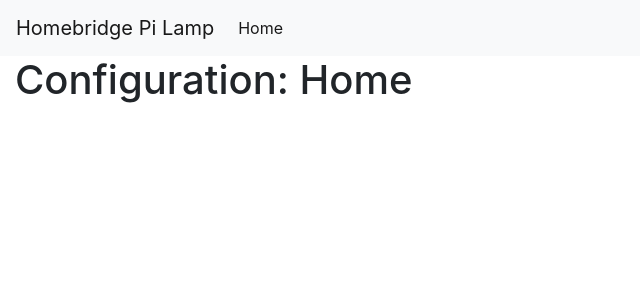
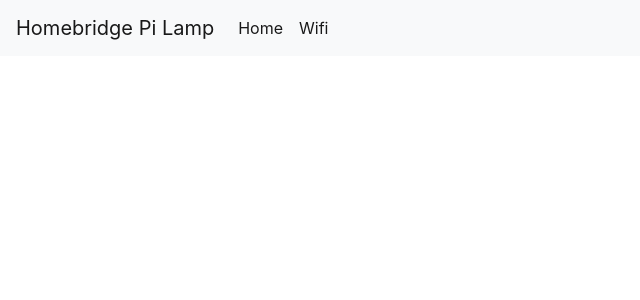
Before and after one commit to mkoistinen/homebridge-pi-lamp, a Django app: page /config/ in a window 1280 px wide. Shown: the top 300 px of the page, without its empty margins (0-640 px from the left). Run offline with Django 3.2, Linux system fonts and the light colour scheme; parts of the project's set-up code (start-up, migrations or seed data) failed here and were passed over; some libraries are stand-ins or nearby versions.

Commit message:
App-ify apps

```diff
--- a/unicorn/apps/api/__init__.py
+++ b/unicorn/apps/api/__init__.py
@@ -0,0 +1 @@
+default_app_config = 'unicorn.apps.api.apps.ApiConfig'
--- /dev/null
+++ b/unicorn/apps/api/apps.py
@@ -0,0 +1,6 @@
+from django.apps import AppConfig
+
+
+class ApiConfig(AppConfig):
+    name = 'unicorn.apps.api'
+    verbose_name = 'api'
--- a/unicorn/apps/api/urls.py
+++ b/unicorn/apps/api/urls.py
@@ -32,6 +32,7 @@
 register_converter(HexColorConverter, 'hexcolor')
 register_converter(OnOffConverter, 'onoff')
 
+app_name = 'api'
 
 urlpatterns = [
     path('v1.0/', include([
--- a/unicorn/apps/color/__init__.py
+++ b/unicorn/apps/color/__init__.py
@@ -1,3 +1,5 @@
 from .color import Color
 
+default_app_config = 'unicorn.apps.color.apps.ColorConfig'
+
 RGB_ERROR_COLOR = 255, 127, 127
--- /dev/null
+++ b/unicorn/apps/color/apps.py
@@ -0,0 +1,6 @@
+from django.apps import AppConfig
+
+
+class ColorConfig(AppConfig):
+    name = 'unicorn.apps.color'
+    verbose_name = 'Color'
--- a/unicorn/apps/config/__init__.py
+++ b/unicorn/apps/config/__init__.py
@@ -1,3 +1 @@
-# -*- coding: utf-8 -*-
-
-from __future__ import unicode_literals
+default_app_config = 'unicorn.apps.config.apps.ConfigConfig'
--- /dev/null
+++ b/unicorn/apps/config/apps.py
@@ -0,0 +1,6 @@
+from django.apps import AppConfig
+
+
+class ConfigConfig(AppConfig):
+    name = 'unicorn.apps.config'
+    verbose_name = 'Configuration'
--- a/unicorn/apps/config/urls.py
+++ b/unicorn/apps/config/urls.py
@@ -2,6 +2,8 @@
 
 from .views import ConfigureHomeView, WifiConfigView, WifiConfigUpdatingView
 
+
+app_name = 'config'
 
 urlpatterns = [
     path('', ConfigureHomeView.as_view(), name='configure-home'),
--- a/unicorn/apps/effects/__init__.py
+++ b/unicorn/apps/effects/__init__.py
@@ -3,3 +3,5 @@
 from .candle_light import *
 from .ocean_boat_blue import *
 from .rainbow import *
+
+default_app_config = 'unicorn.apps.effects.apps.EffectsConfig'
--- /dev/null
+++ b/unicorn/apps/effects/apps.py
@@ -0,0 +1,6 @@
+from django.apps import AppConfig
+
+
+class EffectsConfig(AppConfig):
+    name = 'unicorn.apps.effects'
+    verbose_name = 'Effects'
--- a/unicorn/apps/unicorn_phat/__init__.py
+++ b/unicorn/apps/unicorn_phat/__init__.py
@@ -1 +1,3 @@
 from .unicorn import Unicorn
+
+default_app_config = 'unicorn.apps.unicorn_phat.apps.UnicornPhatConfig'
--- /dev/null
+++ b/unicorn/apps/unicorn_phat/apps.py
@@ -0,0 +1,6 @@
+from django.apps import AppConfig
+
+
+class UnicornPhatConfig(AppConfig):
+    name = 'unicorn.apps.unicorn_phat'
+    verbose_name = 'Unicorn pHat'
--- a/unicorn/templates/base.html
+++ b/unicorn/templates/base.html
@@ -7,29 +7,24 @@
         <meta name="viewport" content="width=device-width, initial-scale=1.0">
         <link rel="stylesheet" href="{% static "bootstrap/dist/css/bootstrap.min.css" %}">
     </head>
-    <body>
+    <body class="pt-4 mt-5">
         {% block navbar %}
-            <nav class="navbar navbar-expand-lg navbar-light bg-light">
+            <nav class="navbar fixed-top navbar-expand-md navbar-light bg-light">
               <a class="navbar-brand" href="#">{% trans "Homebridge Pi Lamp" %}</a>
               <button class="navbar-toggler" type="button" data-toggle="collapse" data-target="#navbarSupportedContent" aria-controls="navbarSupportedContent" aria-expanded="false" aria-label="Toggle navigation">
                 <span class="navbar-toggler-icon"></span>
               </button>
-
               <div class="collapse navbar-collapse" id="navbarSupportedContent">
                 <ul class="navbar-nav mr-auto">
                   <li class="nav-item active">
-                    <a class="nav-link" href="#">Home <span class="sr-only">(current)</span></a>
+                    <a class="nav-link" href="{% url 'config:configure-home' %}">Home <span class="sr-only">(current)</span></a>
+                  </li>
+                  <li class="nav-item active">
+                    <a class="nav-link" href="{% url 'config:configure-wifi' %}">Wifi <span class="sr-only">(current)</span></a>
                   </li>
                 </ul>
               </div>
             </nav>
-        <div class="container-fluid">
-            <div class="row">
-                <div class="col-12">
-                    <h1>{% block title %}{% endblock %}</h1>
-                </div>
-            </div>
-        </div>
         {% endblock %}
         {% block content %}
         {% endblock %}
```
